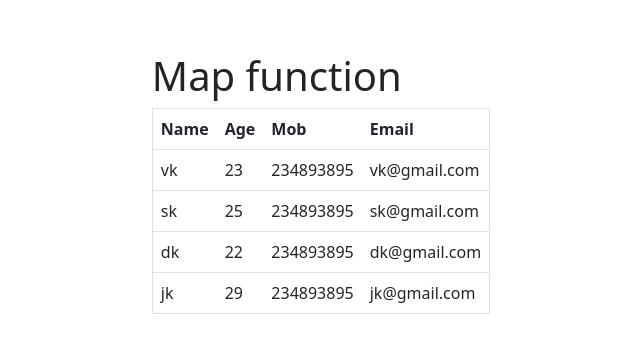
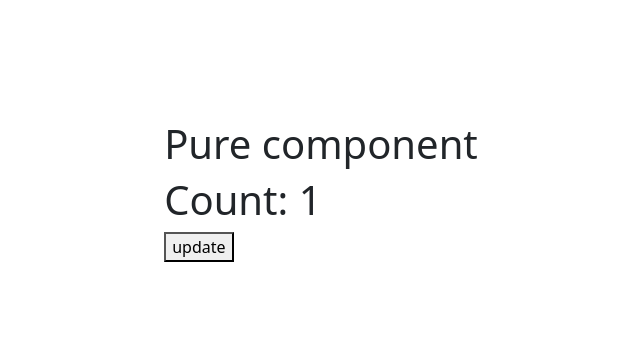
Before and after one commit to imvikaskashyap/React-Basic-to-Advanced, a React (Vite) app: page / in a window 1280 px wide. Shown: the part 209-562 px from the top of the page, without its empty margins (319-959 px from the left). Built offline with nearby package versions, Linux system fonts and the light colour scheme.

Commit message:
reactFragment,PureComponent

```diff
--- a/src/App.jsx
+++ b/src/App.jsx
@@ -1,11 +1,11 @@
 import React from "react";
 import "./App.css";
-import Map from "./components/Map";
+import PureComponentFunc from "./components/PureComponentFunc";
 
 const App = () => {
 	return (
 		<div>
-			<Map />
+			<PureComponentFunc />
 		</div>
 	);
 };
--- a/src/components/Map.jsx
+++ b/src/components/Map.jsx
@@ -1,8 +1,10 @@
-import React from "react";
+import React, { useState } from "react";
 import { Table } from "react-bootstrap";
+import ReuseComponent from "./ReuseComponent";
 
 const Map = () => {
 	// const person = ["vk", "sk", "dk", "jk"];
+	const [count, setCount] = useState(0);
 
 	const person = [
 		{
@@ -31,34 +33,104 @@ const Map = () => {
 		},
 	];
 
+	//  nested map
+	// const users = [
+	// 	{
+	// 		name: "Anil",
+	// 		email: "anil@test.com",
+	// 		address: [
+	// 			{ hm: "101", city: "Noida", country: "India" },
+	// 			{ hm: "10", city: "Gurgaon", country: "India" },
+	// 			{ hm: "23", city: "Noida", country: "India" },
+	// 			{ hm: "45", city: "Delhi", country: "India" },
+	// 		],
+	// 	},
+	// 	{
+	// 		name: "Burce",
+	// 		email: "bruce@test.com",
+	// 		address: [
+	// 			{ hm: "101", city: "Noida", country: "India" },
+	// 			{ hm: "10", city: "Gurgaon", country: "India" },
+	// 			{ hm: "23", city: "Noida", country: "India" },
+	// 			{ hm: "45", city: "Delhi", country: "India" },
+	// 		],
+	// 	},
+	// 	{
+	// 		name: "Peter",
+	// 		email: "peter@test.com",
+	// 		address: [
+	// 			{ hm: "101", city: "Noida", country: "India" },
+	// 			{ hm: "10", city: "Gurgaon", country: "India" },
+	// 			{ hm: "23", city: "Noida", country: "India" },
+	// 			{ hm: "45", city: "Delhi", country: "India" },
+	// 		],
+	// 	},
+	// 	{
+	// 		name: "Sam",
+	// 		email: "sam@test.com",
+	// 		address: [
+	// 			{ hm: "101", city: "Noida", country: "India" },
+	// 			{ hm: "10", city: "Gurgaon", country: "India" },
+	// 			{ hm: "23", city: "Noida", country: "India" },
+	// 			{ hm: "45", city: "Delhi", country: "India" },
+	// 		],
+	// 	},
+	// ];
+
+	const alertFun = () => {
+		setCount(count + 1);
+		console.log("This is alert function from parent component");
+	};
 	return (
+		// <div>
+		// 	<h1>Map function</h1>
+		// 	{/* {person.map((item) => (
+		// 		<h1> Name : {item}</h1>
+		// 	))} */}
+
+		// 	<Table variant="dark" striped>
+		// 		<tbody>
+		// 			<tr>
+		// 				<th>Id</th>
+		// 				<th>Name</th>
+
+		// 				<th>Email</th>
+		// 				<th>Address</th>
+		// 			</tr>
+		// 		</tbody>
+
+		// 		{users.map((data, i) => (
+		// 			<tbody key={i}>
+		// 				<tr>
+		// 					<td> {i + 1}</td>
+		// 					<td> {data.name}</td>
+
+		// 					<td> {data.email}</td>
+		// 					<td>
+		// 						{data.address.map((item, i) => (
+		// 							<Table variant="dark" striped>
+		// 								<tbody>
+		// 									<tr>
+		// 										<td>{item.city}</td>
+		// 										<td>{item.country}</td>
+		// 										<td>{item.hm}</td>
+		// 									</tr>
+		// 								</tbody>
+		// 							</Table>
+		// 						))}
+		// 					</td>
+		// 				</tr>
+		// 			</tbody>
+		// 		))}
+		// 	</Table>
+		// </div>
+
+		//  Reuse component by Map
+
 		<div>
-			<h1>Map function</h1>
-			{/* {person.map((item) => (
-				<h1> Name : {item}</h1>
-			))} */}
-
-			<Table border="1">
-				<thead>
-					<tr>
-						<th>Name</th>
-						<th>Age</th>
-						<th>Mob</th>
-						<th>Email</th>
-					</tr>
-				</thead>
-
-				{person.map((data) => (
-					<tbody>
-						<tr>
-							<td> {data.name}</td>
-							<td>{data.age}</td>
-							<td> {data.mob}</td>
-							<td> {data.email}</td>
-						</tr>
-					</tbody>
-				))}
-			</Table>
+			{person.map((item, i) => (
+				<ReuseComponent count={count} item={item} alertFun={alertFun} />
+			))}
 		</div>
 	);
 };
--- /dev/null
+++ b/src/components/PureComponentFunc.jsx
@@ -0,0 +1,27 @@
+import React from "react";
+import { PureComponent } from "react";
+import PureComponentFunc_child from "./PureComponentFunc_child";
+
+class PureComponentFunc extends PureComponent {
+	constructor() {
+		super();
+		this.state = {
+			count: 1,
+		};
+	}
+	render() {
+		console.log("rendering");
+		return (
+			<div>
+				<h1>Pure component</h1>
+				<PureComponentFunc_child count={this.state.count} />
+				<button onClick={() => this.setState({ count: 1 })}>update</button>
+			</div>
+		);
+	}
+}
+
+export default PureComponentFunc;
+
+// Note : Pure component woh component hota h jo previous data(state,props etc) se compare karte hai or yadi previous data or new data same hota hai to woh rerendering nahi karta hai .
+// is se humare app ki speed increasing hoti h.
--- /dev/null
+++ b/src/components/PureComponentFunc_child.jsx
@@ -0,0 +1,13 @@
+import React, { Component, PureComponent } from "react";
+
+export default class PureComponentFunc_child extends PureComponent {
+	render() {
+		console.log(this.props.count);
+
+		return (
+			<div>
+				<h1> Count: {this.props.count}</h1>
+			</div>
+		);
+	}
+}
--- /dev/null
+++ b/src/components/ReuseComponent.jsx
@@ -0,0 +1,20 @@
+import React from "react";
+
+const ReuseComponent = (props) => {
+	// let mob = props.item.mob;
+	// console.log(props.alertFun());
+	return (
+		<div>
+			<h1>Count : {props.count}</h1>
+			<span> {props.item.name}</span>
+			<span> {props.item.age}</span>
+			<span> {props.item.email}</span>
+			<button onClick={() => props.alertFun()}>alert </button>
+		</div>
+	);
+};
+
+export default ReuseComponent;
+
+// Note => this is not a good way to make a event function in child component . We shoud make this event functions in parent component.
+//  Child component me event functions banane se time consume hota h or webApp slow hota hai.
```
Also changed, not shown: src/App.css (+7 -7 lines), src/components/LiftingStateUp.jsx (added, +22 -0 lines), src/components/LiftingStateUp_child.jsx (added, +16 -0 lines), src/components/ReactFragment.jsx (added, +28 -0 lines), src/components/ReactFragmentChild.jsx (added, +13 -0 lines).
